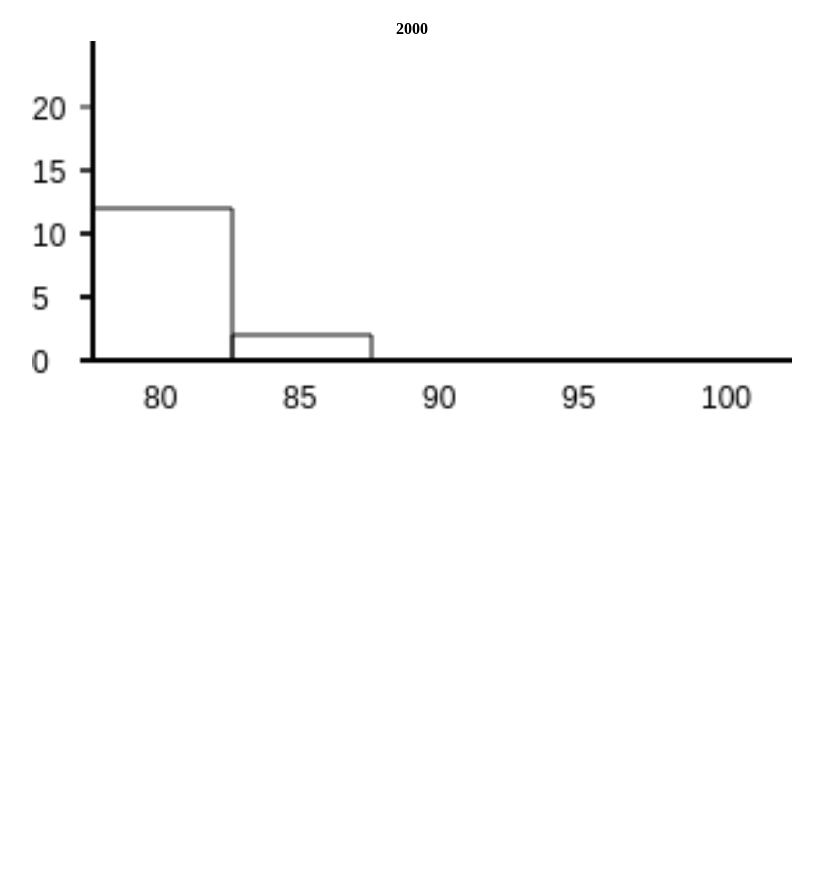
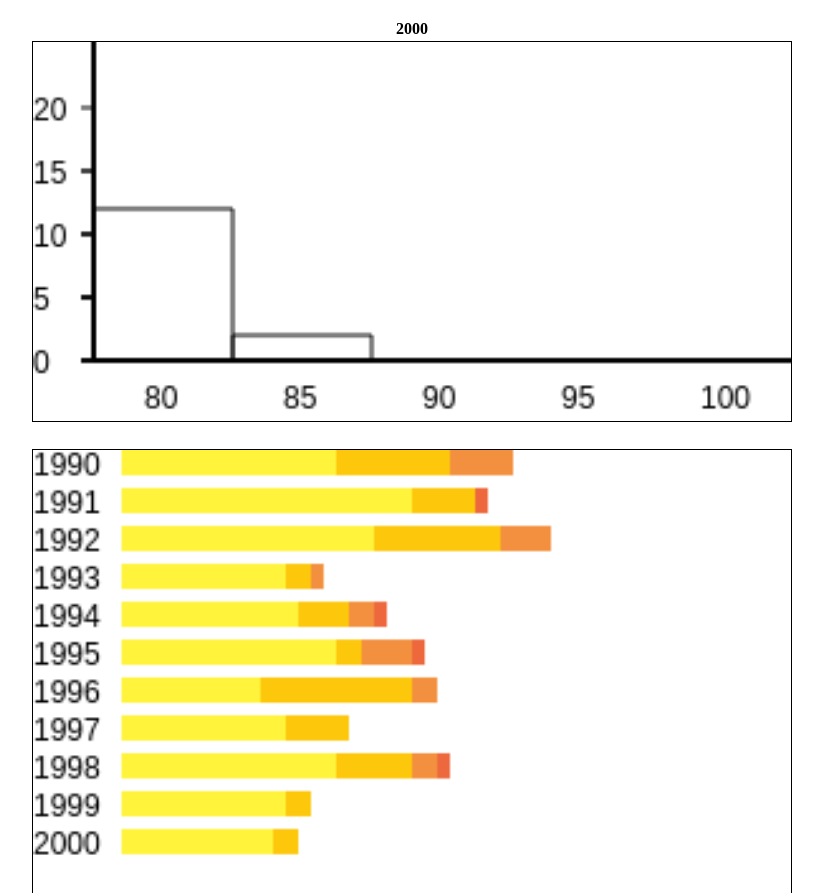
Before and after one commit to danarrington/heattle, a website: page static/index.html in a window 1280 px wide. Shown: the part 51-944 px from the top of the page, without its empty margins (228-1051 px from the left). Before the commit the page ends 800 px from the top, so only its background shows below. Drawn offline with Linux system fonts and the light colour scheme.

Commit message:
Draw static timeline

```diff
--- a/static/app.js
+++ b/static/app.js
@@ -1,5 +1,3 @@
-console.log("runnin some js!");
-
 const CHART_CONFIG = {
   ranges: [80, 85, 90, 95, 100],
   barWidth: 11,
@@ -15,27 +13,30 @@ const fetchData = async () => {
 };
 
 const main = async () => {
-  const data = await fetchData();
-  console.log(data.length);
+  const rawData = await fetchData();
+  const aggregatedData = aggregateData(rawData);
 
-  for (const year of data) {
-    drawYear(year);
+  for (const year of aggregatedData) {
+    addYear(year);
     await new Promise((r) => setTimeout(r, 500));
   }
-  // drawYear(data[1]);
+  // addYear(data[1]);
 };
 
-const drawYear = (year) => {
-  console.log(`drawYear ${year.year}`);
+const addYear = (yearData) => {
+  addYearToChart(yearData.year, yearData.aggregatedTemps);
+  addYearToTimeline(yearData.year, yearData.aggregatedTemps);
+};
+
+const addYearToChart = (year, aggregatedTemps) => {
   var c = document.getElementById("chart");
   var ctx = c.getContext("2d");
   ctx.clearRect(0, 0, c.width, c.height);
 
-  var c = (document.getElementById("yearTitle").textContent = year.year);
+  var c = (document.getElementById("yearTitle").textContent = year);
   drawAxis(ctx);
 
-  const aggregatedData = aggregateYearData(year);
-  for (const [key, value] of Object.entries(aggregatedData)) {
+  for (const [key, value] of Object.entries(aggregatedTemps)) {
     drawTempValue(key, value);
   }
 };
@@ -65,7 +66,16 @@ const drawAxis = (chart) => {
   }
 };
 
-const aggregateYearData = (year) => {
+const aggregateData = (rawData) => {
+  const res = [];
+  for (const yearData of rawData) {
+    const aggregatedTemps = aggregateYearData(yearData.hotDays);
+    res.push({ aggregatedTemps, year: yearData.year });
+  }
+  return res;
+};
+
+const aggregateYearData = (temps) => {
   const nums = {
     80: 0,
     85: 0,
@@ -74,7 +84,7 @@ const aggregateYearData = (year) => {
     100: 0,
   };
 
-  for (const temp of year.hotDays) {
+  for (const temp of temps) {
     if (temp > 100) {
       nums[100]++;
     } else if (temp > 95) {
@@ -107,4 +117,32 @@ const drawTempValue = (temp, count) => {
   ctx.stroke();
 };
 
+/************ TIMELINE *************/
+addYearToTimeline = (year, aggregatedTemps) => {
+  var c = document.getElementById("timeline");
+  var ctx = c.getContext("2d");
+
+  ctx.font = "12px sans-serif";
+  ctx.fillStyle = "black";
+
+  let y = Math.abs(1990 - year) * 15;
+  ctx.fillText(year, 0, 10 + y);
+
+  const colors = {
+    80: "#fff33b",
+    85: "#fdc70c",
+    90: "#f3903f",
+    95: "#ed683c",
+    100: "#e93e3a",
+  };
+
+  let x = 35;
+  for (const [key, value] of Object.entries(aggregatedTemps)) {
+    const width = 5 * value;
+    ctx.fillStyle = colors[key];
+    ctx.fillRect(x, y, width, 10);
+    x = x + width;
+  }
+};
+
 main();
--- a/static/index.html
+++ b/static/index.html
@@ -38,6 +38,9 @@
         <h4 id="yearTitle" class="text-center"></h4>
         <canvas id="chart"> </canvas>
       </div>
+      <div class="chart-wrapper">
+        <canvas id="timeline" height="800"> </canvas>
+      </div>
     </main>
     <script src="/app.js"></script>
   </body>
--- a/static/styles.css
+++ b/static/styles.css
@@ -94,6 +94,6 @@ main {
 }
 
 canvas {
-  /* border: 1px solid black; */
+  border: 1px solid black;
   width: 100%;
 }
```
Also changed, not shown: 1 other file.
